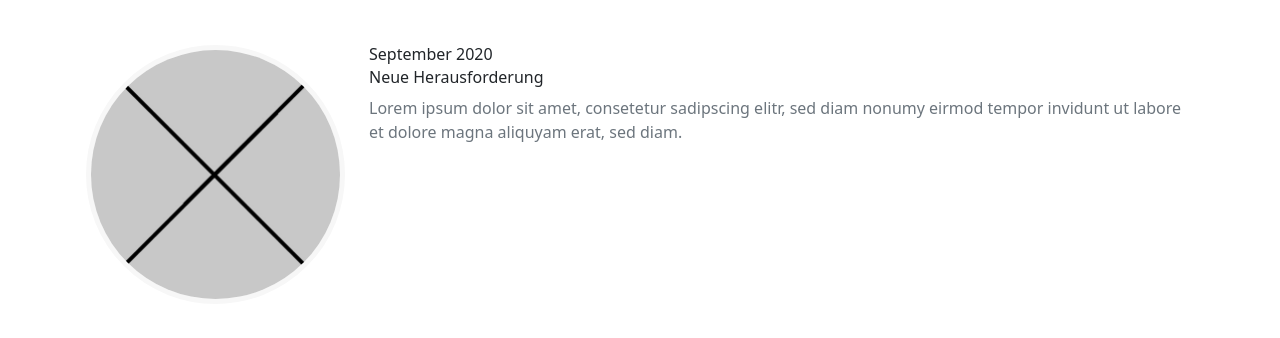
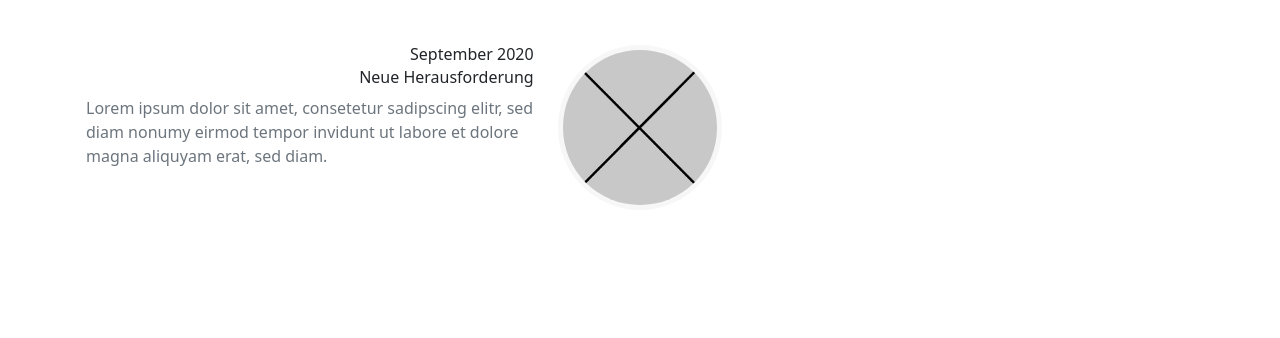
Before and after one commit to Robo22Robo/portfolio, a plain HTML site: page index.html in a window 1280 px wide. Shown: the part 2851-3189 px from the top of the page. Drawn offline with nearby package versions, Linux system fonts and the light colour scheme; files that its build step writes are made by us from their sources; a web font is replaced by a local one.

Commit message:
Über-mich-Bereich, Responsive Design & Aufgabe

```diff
--- a/index.html
+++ b/index.html
@@ -243,14 +243,16 @@
       <p class="text-center text-muted font-italic mb-5">
         Das ist meine Geschichte
       </p>
+
       <div class="row">
-        <div class="col-6 offset-3 offset-sm-0 col-sm-3">
+        <div class="col-6 offset-3 col-md-2 offset-sm-0 col-sm-3 order-1 order-md-2">
           <img class="img-fluid mb-2 aboutus-image" src="images/placeholder/portfolio/x.jpg" alt="Platzhalter 1">
         </div>
-        <div class="col-12 col-sm-9">
-          <h5 class="h6 text-center text-sm-left mb-1">September 2020</h5>
-          <h6 class="text-center text-sm-left">Neue Herausforderung</h6>
-          <p class="text-center text-muted text-sm-left">Lorem ipsum dolor sit amet, consetetur sadipscing elitr, sed diam nonumy
+        <div class="col-12 col-sm-9 col-md-5 order-2 order-md-1">
+          <h5 class="h6 text-center text-sm-left mb-1 text-md-right">September 2020</h5>
+          <h6 class="text-center text-sm-left text-md-right">Neue Herausforderung</h6>
+          <p class="text-center text-muted text-sm-left">Lorem ipsum dolor sit amet, consetetur sadipscing elitr, sed
+            diam nonumy
             eirmod tempor invidunt ut labore
             et dolore magna aliquyam erat, sed diam.</p>
         </div>
```
